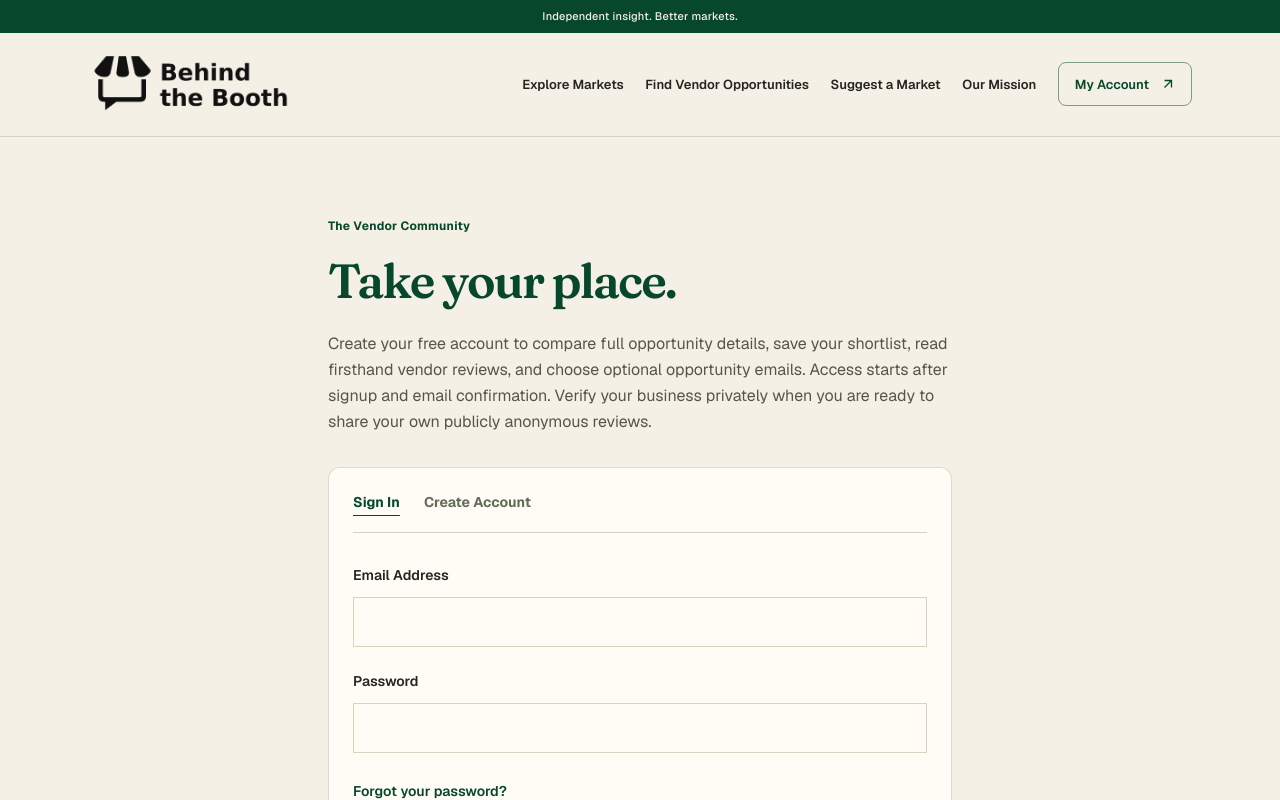
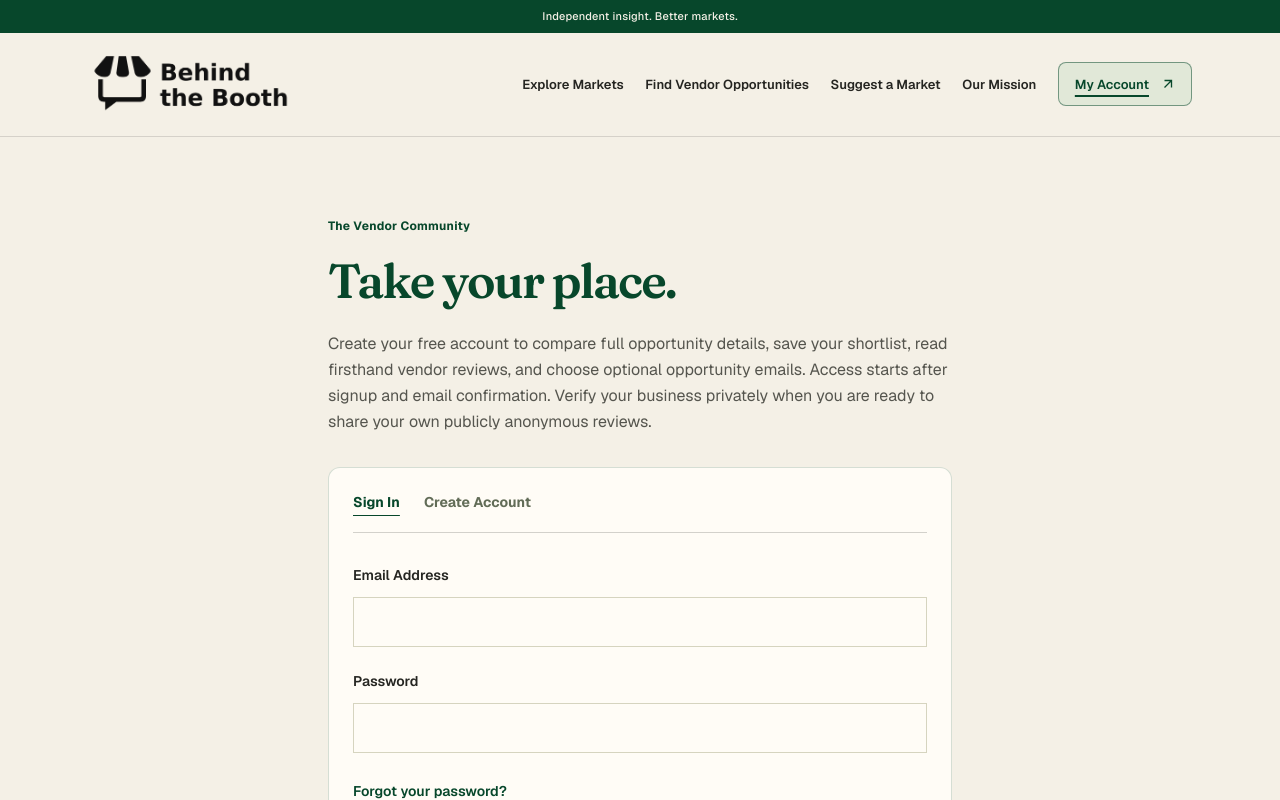
Before and after one commit to abbruscatoda/behind-the-booth, a Next.js app: page /login in a window 1280 px wide. Shown: the top 800 px of the page. Built offline with nearby package versions, Linux system fonts and the light colour scheme; no server answers.

Commit message:
Indicate the current page and section in the main navigation

```diff
--- a/src/app/globals.css
+++ b/src/app/globals.css
@@ -59,8 +59,9 @@ button:not(:disabled) { cursor: pointer; }
 .brand-wordmark { width: 232px; height: auto; display: block; }
 .brand-nav-links { display: flex; align-items: center; flex-wrap: wrap; gap: .5rem 1.35rem; }
 .brand-menu-toggle { display: none; }
-.brand-nav-link { display: inline-flex; min-height: 2.75rem; align-items: center; color: #252521; font-size: .8125rem; font-weight: 550; transition: color .2s; }
+.brand-nav-link { display: inline-flex; min-height: 2.75rem; align-items: center; margin-inline: -.5rem; padding-inline: .5rem; border-radius: 6px; color: #252521; font-size: .8125rem; font-weight: 550; transition: color .2s, background-color .2s; }
 .brand-nav-link:hover { color: #07472B; }
+.brand-nav-link[aria-current], .brand-account-link[aria-current] { background: #E1E8D8; color: #07472B; text-decoration: underline; text-decoration-thickness: 2px; text-underline-offset: .45em; }
 .brand-account-link { display: inline-flex; min-height: 2.75rem; align-items: center; gap: .75rem; border: 1px solid #07472B80; border-radius: 8px; padding: .6rem 1rem; font-size: .8125rem; color: #07472B; font-weight: 600; transition: background .2s, color .2s; }
 .brand-account-link:hover { background: #07472B; color: #FFF; }
 .brand-footer { background: #063C27; color: #F4F0E6; padding: 2.75rem 1.5rem; }
@@ -103,7 +104,7 @@ button:not(:disabled) { cursor: pointer; }
   .brand-menu-toggle { display: inline-flex; min-height: 2.75rem; align-items: center; justify-content: center; gap: .6rem; border: 1px solid #07472B80; border-radius: 8px; padding: .5rem .75rem; color: #07472B; font-size: .875rem; font-weight: 600; }
   .brand-nav-links { display: none; width: 100%; }
   .brand-nav-links.is-open { display: grid; grid-template-columns: minmax(0, 1fr); gap: .25rem; border-top: 1px solid #25252126; padding: .5rem 0 .25rem; }
-  .brand-nav-link, .brand-account-link { display: flex; min-height: 2.75rem; align-items: center; padding: .5rem .75rem; font-size: .875rem; }
+  .brand-nav-link, .brand-account-link { display: flex; min-height: 2.75rem; align-items: center; margin-inline: 0; padding: .5rem .75rem; font-size: .875rem; }
   .brand-account-link { justify-content: space-between; }
   .brand-footer-links { gap: .25rem 1rem; }
   .brand-footer-links a { display: inline-flex; min-height: 2.75rem; align-items: center; }
--- a/src/components/AdminHeaderLink.tsx
+++ b/src/components/AdminHeaderLink.tsx
@@ -1,6 +1,6 @@
 "use client";
 
-import Link from "next/link";
+import HeaderNavLink from "./HeaderNavLink";
 import { useEffect, useRef, useState } from "react";
 import { createClient } from "../lib/supabase/client";
 
@@ -59,5 +59,5 @@ export default function AdminHeaderLink() {
   }, [userId, revision]);
 
   if (!userId || allowedUserId !== userId) return null;
-  return <Link href="/admin" prefetch={false} className="brand-nav-link">Admin</Link>;
+  return <HeaderNavLink href="/admin" prefetch={false} className="brand-nav-link">Admin</HeaderNavLink>;
 }
--- /dev/null
+++ b/src/components/HeaderNavLink.tsx
@@ -0,0 +1,46 @@
+"use client";
+
+import Link from "next/link";
+import { usePathname } from "next/navigation";
+import { Suspense, useEffect, useState, type ReactNode } from "react";
+
+type Props = { href: string; className: string; children: ReactNode; prefetch?: boolean };
+
+function CurrentHeaderLink({ href, className, children, prefetch }: Props) {
+  const pathname = usePathname();
+  const [hash, setHash] = useState("");
+  const [targetPath, targetHash] = href.split("#");
+
+  useEffect(() => {
+    if (!targetHash) return;
+    const sync = () => setHash(window.location.hash);
+    sync();
+    window.addEventListener("hashchange", sync);
+    window.addEventListener("popstate", sync);
+    return () => {
+      window.removeEventListener("hashchange", sync);
+      window.removeEventListener("popstate", sync);
+    };
+  }, [pathname, targetHash]);
+
+  const exact = pathname === targetPath;
+  const active = targetHash
+    ? exact && hash === `#${targetHash}`
+    : exact || pathname.startsWith(`${targetPath}/`);
+
+  return <Link href={href} prefetch={prefetch} className={className}
+    aria-current={active ? (exact && !targetHash ? "page" : "location") : undefined}
+    onClick={event => {
+      // Next's same-page hash navigation can retain the existing pathname.
+      if (targetHash && event.button === 0 && !event.metaKey && !event.ctrlKey && !event.altKey && !event.shiftKey) {
+        setHash(`#${targetHash}`);
+      }
+    }}>
+    {children}
+  </Link>;
+}
+
+/** Unknown dynamic market slugs must not suspend the rest of the header. */
+export default function HeaderNavLink(props: Props) {
+  return <Suspense fallback={<Link {...props} />}><CurrentHeaderLink {...props} /></Suspense>;
+}
--- a/src/components/SiteHeader.tsx
+++ b/src/components/SiteHeader.tsx
@@ -1,6 +1,6 @@
 "use client";
 
-import Link from "next/link";
+import HeaderNavLink from "./HeaderNavLink";
 import { useRef, useState } from "react";
 import BrandLogo from "./BrandLogo";
 import AdminHeaderLink from "./AdminHeaderLink";
@@ -29,12 +29,12 @@ export default function SiteHeader() {
             <span aria-hidden="true">{menuOpen ? "×" : "☰"}</span>
           </button>
           <div id="site-navigation-links" className={`brand-nav-links${menuOpen ? " is-open" : ""}`}>
-            <Link href="/markets" className="brand-nav-link">Explore Markets</Link>
-            <Link href="/opportunities" className="brand-nav-link">Find Vendor Opportunities</Link>
-            <Link href="/suggest-market" className="brand-nav-link">Suggest a Market</Link>
-            <Link href="/#about" className="brand-nav-link">Our Mission</Link>
+            <HeaderNavLink href="/markets" className="brand-nav-link">Explore Markets</HeaderNavLink>
+            <HeaderNavLink href="/opportunities" className="brand-nav-link">Find Vendor Opportunities</HeaderNavLink>
+            <HeaderNavLink href="/suggest-market" className="brand-nav-link">Suggest a Market</HeaderNavLink>
+            <HeaderNavLink href="/#about" className="brand-nav-link">Our Mission</HeaderNavLink>
             <AdminHeaderLink />
-            <Link href="/login" className="brand-account-link">My Account <svg aria-hidden="true" width="14" height="14" viewBox="0 0 16 16" fill="none" stroke="currentColor" strokeWidth="1.5"><path d="M4 12 12 4M4 4h8v8" /></svg></Link>
+            <HeaderNavLink href="/login" className="brand-account-link">My Account <svg aria-hidden="true" width="14" height="14" viewBox="0 0 16 16" fill="none" stroke="currentColor" strokeWidth="1.5"><path d="M4 12 12 4M4 4h8v8" /></svg></HeaderNavLink>
           </div>
         </nav>
       </header>
```
